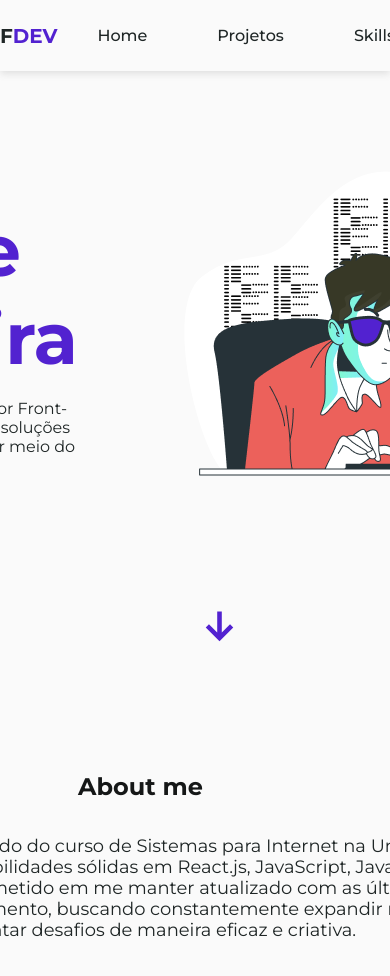
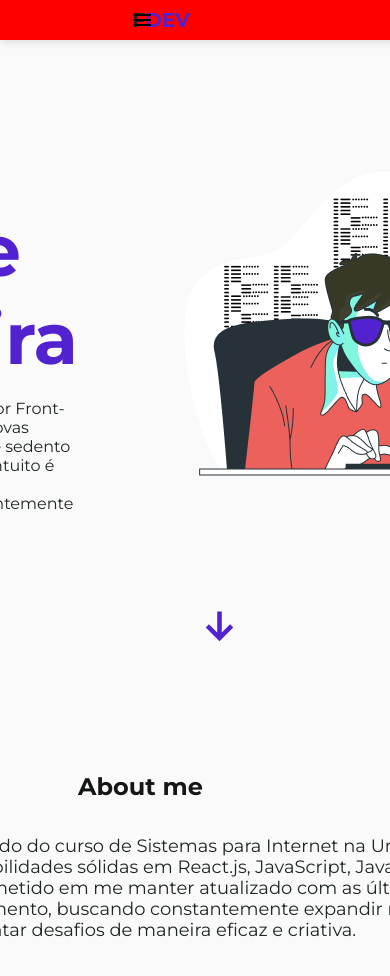
Before and after one commit to felipeoliveira25/Portfolio, a React (Vite) app: page / in a window 390 px wide. Shown: the top 976 px of the page. Built offline with nearby package versions, Linux system fonts and the light colour scheme.

Commit message:
começando a tornar a página responsiva

```diff
--- a/src/components/DescricaoInicial/descricaoinicial.jsx
+++ b/src/components/DescricaoInicial/descricaoinicial.jsx
@@ -10,7 +10,7 @@ function DescricaoInicial(){
                 <TituloProfissao>WEB DEVELOPER</TituloProfissao>
                 <MeuNome>Felipe Oliveira</MeuNome>
                 <Descricao>
-                Olá! Sou um Desenvolvedor Front-End, apaixonado por criar soluções inovadoras e eficientes por meio do poder do código.
+                Olá! Sou um desenvolvedor Front-End que adora explorar novas tecnologias e está sempre sedento por conhecimento. Meu intuito é criar experiências digitais cativantes e estou constantemente buscando aprender e me aprimorar nesse processo.
                 </Descricao>
                 <Botao cor="#DBFFFF" padding="15px" fontSize="15px">
                 <Link to='contato' spy={true} smooth={true} offset={-100} duration={500}>Entre em Contato</Link>
--- a/src/components/Header/header.jsx
+++ b/src/components/Header/header.jsx
@@ -1,11 +1,13 @@
 import { HeaderDiv } from './style'
-import {  LogoTexto, LogoPersonalizada } from './style'
+import {  LogoTexto, LogoPersonalizada, BotaoMenu } from './style'
 import { Lista, Opcao } from './style'
 import { Botao } from '../Botao'
 import { Link } from 'react-scroll'
 
 
+
 function Header(){
+
     return(
 
         <HeaderDiv>
@@ -23,8 +25,10 @@ function Header(){
                     <Botao cor="#DBFFFF">
                     <Link to='contato' spy={true} smooth={true} offset={-100} duration={500}>Contato</Link>
                     </Botao>
-
                 </Lista>
+                <BotaoMenu onClick={() => {}}>
+                    <img src="images/menu.svg" alt="" />
+                </BotaoMenu>
         </HeaderDiv>
 
 
--- a/src/components/Header/style.js
+++ b/src/components/Header/style.js
@@ -10,12 +10,28 @@ export const HeaderDiv = styled.header`
     z-index: 2;
     top: 0;
     box-shadow: rgba(99, 99, 99, 0.2) 0px 2px 8px 0px;
+
+    @media (max-width: 1024px) {
+        padding: 0 2rem;
+        justify-content: center;
+        position: fixed;
+
+    }
+    @media (max-width: 1440px) {
+        padding: 0 2rem;
+        justify-content: center;
+        position: fixed;
+        gap: -20rem;
+    }
+    @media (max-width: 777px) {
+        background-color: red;
+        width: 100vw;
+    }
+
+
+
 `
 
-export const DivLogo = styled.div`
-    display: flex;
-    margin-left: 40px;
-`
 
 export const LogoTexto = styled.a`
     font-size: 20px;
@@ -24,6 +40,13 @@ export const LogoTexto = styled.a`
     cursor: pointer;
     font-weight: 700;
     text-decoration: none;
+    width: 30vw;
+
+
+    @media (max-width: 1024px) {
+        margin-right: -8rem;
+        margin-left: -10rem;
+    }
 `
 
 export const LogoPersonalizada = styled.span`
@@ -37,6 +60,15 @@ export const Lista = styled.ul`
     gap: 70px;
     justify-content: center;
     align-items: center;
+    @media (max-width: 637px){
+        display: none;
+        ;
+    }
+    @media (max-width: 1024px) {
+        gap: 50px;
+        margin-left: 5rem;
+        margin-right: -7rem;
+    }
 `
 export const Opcao = styled.li`
     cursor: pointer;
@@ -47,3 +79,25 @@ export const Opcao = styled.li`
         border-bottom: 1px solid #5222D0 ;
     }
 `
+export const BotaoMenu = styled.button`
+    width: 2.5rem;
+    height: 2.5rem;
+    font-size: 1.5rem;
+    display: flex;
+    align-items: center;
+    justify-content: center;
+    border: none;
+    border-radius: 0.4rem;
+    color: #1F2626;
+    background-color: transparent;
+    line-height: 0;
+    cursor: pointer;
+    transition: all 0.4s ease;
+    display: none;
+
+    @media (max-width: 637px){
+        display: flex;
+
+    }
+
+`
--- a/src/main.jsx
+++ b/src/main.jsx
@@ -11,6 +11,8 @@ body{
   overflow-x: hidden;
   background-color: #FAFAFA;
   scroll-behavior: smooth;
+  width: 100%;
+  height: 100vh;
 }
 
 li{
```
Also changed, not shown: public/images/menu.svg (added).
